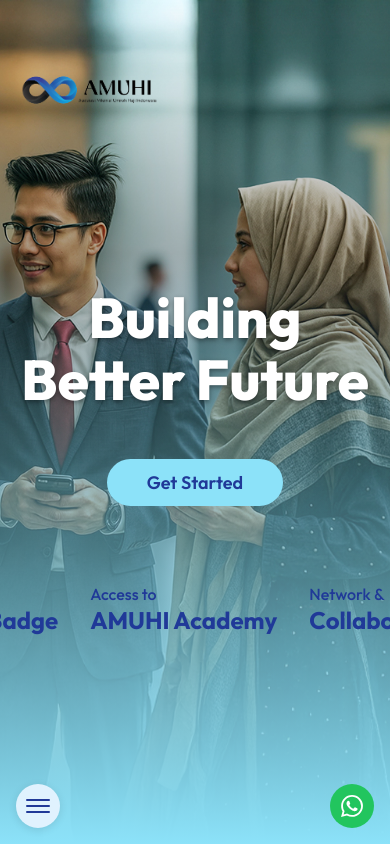
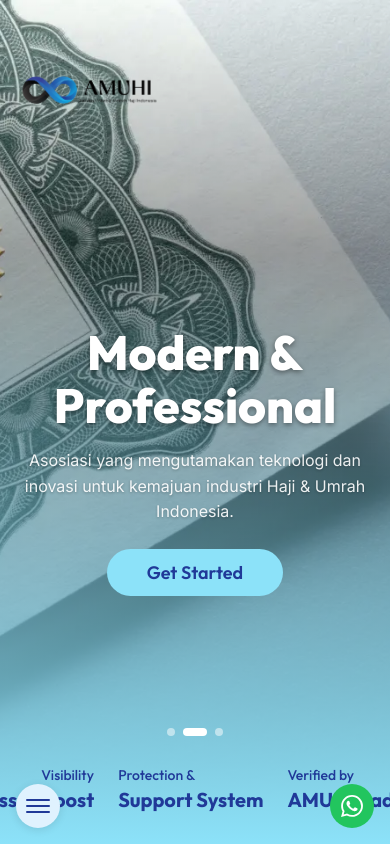
Before and after one commit to nineneel/amuhi-website, a React (Vite) app: page / in a window 390 px wide. Shown: the top 844 px of the page. Built offline with nearby package versions, Linux system fonts and the light colour scheme.

Commit message:
feat(home): implement hero slider

```diff
--- a/src/pages/Home/Hero/Hero.css
+++ b/src/pages/Home/Hero/Hero.css
@@ -7,20 +7,62 @@
   overflow: hidden;
 }
 
-.hero-bg {
+/* Hero Slider */
+.hero-slider {
   position: absolute;
   inset: 0;
   width: 100%;
   height: 100%;
 }
 
-.hero-bg img {
+.hero-swiper {
+  width: 100%;
+  height: 100%;
+}
+
+.hero-swiper .swiper-pagination {
+  bottom: 240px;
+  left: calc((100vw - min(100vw, var(--container-hero))) / 2 + var(--spacing-3xl));
+  width: auto;
+  text-align: left;
+}
+
+.hero-swiper .swiper-pagination-bullet {
+  width: 12px;
+  height: 12px;
+  background: rgba(255, 255, 255, 0.5);
+  opacity: 1;
+  transition: all 0.3s ease;
+}
+
+.hero-swiper .swiper-pagination-bullet-active {
+  background: var(--white);
+  width: 32px;
+  border-radius: 6px;
+}
+
+.hero-slide {
+  position: relative;
+  width: 100%;
+  height: 100%;
+  display: flex;
+  align-items: center;
+}
+
+.hero-slide-bg {
+  position: absolute;
+  inset: 0;
+  width: 100%;
+  height: 100%;
+}
+
+.hero-slide-bg img {
   width: 100%;
   height: 100%;
   object-fit: cover;
 }
 
-.hero-bg::after {
+.hero-slide-bg::after {
   content: '';
   position: absolute;
   inset: 0;
@@ -30,6 +72,17 @@
     rgba(var(--black-rgb), 0.3) 30%,
     rgba(var(--primary-light-rgb), 1) 100%
   );
+}
+
+.hero-slide-content {
+  position: relative;
+  z-index: 1;
+  max-width: var(--container-hero);
+  margin: 0 auto;
+  padding: var(--spacing-5xl) var(--spacing-3xl);
+  width: 100%;
+  color: var(--white);
+  margin-top: 80px;
 }
 
 .hero-logo {
@@ -47,76 +100,83 @@
 }
 
 .hero-container {
-  position: relative;
-  z-index: 1;
-  display: grid;
-  grid-template-columns: 1.8fr 1fr;
-  grid-template-areas: "content form";
-  gap: 60px;
+  position: absolute;
+  bottom: 0;
+  left: 0;
+  right: 0;
+  z-index: 5;
+  display: flex;
+  flex-direction: column;
   align-items: center;
   width: 100%;
-  max-width: var(--container-hero);
-  margin: 0 auto;
-  padding: var(--spacing-5xl) var(--spacing-3xl) 200px;
+  padding: 0 0 var(--spacing-2xl);
 }
 
-.hero-content {
-  grid-area: content;
-  margin-top: 80px;
-}
-
-.hero-form-wrapper {
-  grid-area: form;
-}
-
-.hero-content {
-  color: var(--white);
-}
-
-/* Gradient title style like before */
+/* Gradient title style */
 .hero-title {
   font-family: var(--font-heading);
-  font-size: clamp(6rem, 5vw, 8rem);
+  font-size: clamp(4rem, 5vw, 7rem);
   font-weight: 800;
   line-height: 1.1;
-  margin-bottom: 32px;
+  margin-bottom: 24px;
   text-shadow: 0 1.5px 5px rgba(0, 0, 0, 0.4);
 }
 
 .hero-title span {
   display: block;
-  /* background: linear-gradient(90deg, var(--white), var(--primary-light)); */
-  /* -webkit-background-clip: text;
-  -webkit-text-fill-color: transparent; */
   background-clip: text;
 }
 
-/* Stats Bar - Fixed at bottom for desktop */
+.hero-description {
+  font-size: 1.25rem;
+  line-height: 1.6;
+  max-width: 540px;
+  margin-bottom: 32px;
+  opacity: 0.9;
+  text-shadow: 0 1px 3px rgba(0, 0, 0, 0.3);
+}
+
+/* Stats Bar - Marquee on all devices - Full width */
 .hero-stats {
   z-index: 2;
-  display: flex;
-  justify-content: center;
-  align-items: center;
-  gap: 32px;
-  width: 100%;
-  padding: 32px 24px;
+  width: 100vw;
+  overflow: hidden;
+  position: relative;
+  padding: 24px 0;
   background: transparent;
-  grid-column: 1 / -1; /* Span all columns */
 }
 
 .stats-track {
   display: flex;
-  gap: 40px;
+  gap: 48px;
   align-items: center;
+  width: max-content;
+  animation: scroll-horizontal 30s linear infinite;
+}
+
+/* Pause animation on hover */
+.stats-track:hover {
+  animation-play-state: paused;
+}
+
+@keyframes scroll-horizontal {
+  0% {
+    transform: translateX(0);
+  }
+  100% {
+    transform: translateX(-50%);
+  }
 }
 
 .stat-text {
   font-family: var(--font-heading);
   color: var(--primary-navy);
-  text-align: center;
+  text-align: left;
   display: flex;
   flex-direction: column;
   gap: 4px;
+  white-space: nowrap;
+  flex-shrink: 0;
 }
 
 .stat-line-1 {
@@ -131,15 +191,14 @@
   line-height: 1.2;
 }
 
-/* Hide duplicate stats on desktop (only show first 5) */
-.stat-text:nth-child(n+6) {
-  display: none;
-}
-
 /* Hero Form */
 .hero-form-wrapper {
   max-width: 480px;
   width: 100%;
+  position: absolute;
+  right: calc((100vw - min(100vw, var(--container-hero))) / 2 + var(--spacing-3xl));
+  bottom: 200px;
+  z-index: 10;
 }
 
 /* CTA Button */
@@ -155,7 +214,6 @@
   border-radius: 9999px;
   cursor: pointer;
   transition: all 0.3s ease;
-  margin-top: 24px;
 }
 
 .hero-cta-button:hover {
@@ -215,26 +273,48 @@
     left: calc((100vw - min(100vw, var(--container-hero))) / 2 + 24px);
   }
 
-  .hero-container {
-    grid-template-columns: 1fr;
-    padding: 100px 24px 200px;
-    gap: 40px;
+  .hero-slide-content {
+    padding: 100px 24px;
   }
 
-  .hero-stats {
-    flex-wrap: wrap;
-    gap: 20px;
-    padding: 20px 24px;
-    bottom: 5%;
+  .hero-container {
+    padding: 0 0 var(--spacing-xl);
   }
 
-  .stat-text {
-    font-size: 1rem;
+  .hero-swiper .swiper-pagination {
+    left: 24px;
+    bottom: 180px;
   }
 
-  .stat-item {
-    flex: 1;
-    min-width: 100px;
+  .hero-form-wrapper {
+    right: 24px;
+    bottom: 160px;
+    max-width: 400px;
+  }
+
+  .stats-track {
+    gap: 32px;
+  }
+}
+
+@media (max-width: 768px) {
+  .hero-form-wrapper {
+    display: none;
+  }
+
+  .hero-cta-button {
+    display: inline-block;
+  }
+
+  .hero-modal-overlay {
+    display: flex;
+  }
+
+  .hero-swiper .swiper-pagination {
+    bottom: 140px;
+    left: 50%;
+    transform: translateX(-50%);
+    text-align: center;
   }
 }
 
@@ -245,103 +325,60 @@
     width: 140px;
   }
 
-  .hero-container {
-    padding: 0;
-    display: flex;
-    flex-direction: column;
-    justify-content: center;
-    /* min-height: 100vh; */
-  }
-
-  .hero-content {
-    flex: 1;
+  .hero-slide-content {
+    padding: 20% 20px 0;
     display: flex;
     flex-direction: column;
     justify-content: center;
     align-items: center;
     text-align: center;
-    order: 1;
-    padding: 20% 20px 0;
     margin-top: 0;
   }
 
   .hero-title {
-    font-size: 3.5rem;
+    font-size: 3rem;
+    text-align: center;
+    margin-bottom: 16px;
+  }
+
+  .hero-description {
+    font-size: 1rem;
     text-align: center;
     margin-bottom: 24px;
   }
 
-  /* Show CTA button on mobile */
-  .hero-cta-button {
-    display: inline-block;
-  }
-
-  /* Hide form on mobile */
-  .hero-form-wrapper {
-    display: none;
-  }
-
-  /* Show modal on mobile */
-  .hero-modal-overlay {
-    display: flex;
+  .hero-container {
+    padding-bottom: var(--spacing-md);
   }
 
   .hero-stats {
-    padding: 10% 0 0 0;
-    order: 2;
-    width: 100%;
-    overflow: hidden;
-    position: relative;
-    margin: 0;
+    padding: 16px 0;
+    width: 100vw;
   }
 
   .stats-track {
-    display: flex;
-    gap: 32px;
-    animation: scroll-horizontal 20s linear infinite;
-    width: max-content;
-  }
-
-  /* Pause animation on hover/touch */
-  .stats-track:hover {
-    animation-play-state: paused;
-  }
-
-  .stat-text {
-    text-align: left;
-    white-space: nowrap;
-    flex-shrink: 0;
-    display: flex; /* Show all stats on mobile for scrolling */
-    gap: 2px;
+    gap: 24px;
+    animation-duration: 20s;
   }
 
   .stat-line-1 {
-    font-size: 1rem;
+    font-size: 0.875rem;
   }
 
   .stat-line-2 {
-    font-size: 1.5rem;
-  }
-
-  .stat-text:nth-child(n+6) {
-    display: flex; /* Override desktop hiding */
-  }
-
-  /* Keyframe animation for horizontal scroll */
-  @keyframes scroll-horizontal {
-    0% {
-      transform: translateX(0);
-    }
-    100% {
-      transform: translateX(-50%);
-    }
-  }
-
-  .stat-value {
     font-size: 1.25rem;
   }
 
-  .stat-label {
-    font-size: 0.65rem;
+  .hero-swiper .swiper-pagination {
+    bottom: 100px;
+  }
+
+  .hero-swiper .swiper-pagination-bullet {
+    width: 8px;
+    height: 8px;
+  }
+
+  .hero-swiper .swiper-pagination-bullet-active {
+    width: 24px;
   }
 }
--- a/src/pages/Home/Hero/index.tsx
+++ b/src/pages/Home/Hero/index.tsx
@@ -1,6 +1,31 @@
 import { useState } from 'react';
+import { Swiper, SwiperSlide } from 'swiper/react';
+import { Pagination, Autoplay, EffectFade } from 'swiper/modules';
+import 'swiper/css';
+import 'swiper/css/pagination';
 import LeadForm, { type LeadFormData } from '../../../components/common/LeadForm';
+import hero1 from '../../../assets/home-hero/hero-1.jpg';
+import hero2 from '../../../assets/home-hero/hero-2.webp';
+import hero3 from '../../../assets/home-hero/hero-3.webp';
 import './Hero.css';
+
+const heroSlides = [
+    {
+        image: hero1,
+        title: ['Building', 'Better Future'],
+        description: 'Bergabunglah bersama AMUHI untuk membangun ekosistem Haji & Umrah yang modern, transparan, dan terpercaya.',
+    },
+    {
+        image: hero2,
+        title: ['Modern &', 'Professional'],
+        description: 'Asosiasi yang mengutamakan teknologi dan inovasi untuk kemajuan industri Haji & Umrah Indonesia.',
+    },
+    {
+        image: hero3,
+        title: ['Trusted', 'Network'],
+        description: 'Jaringan kolaborasi terpercaya yang menghubungkan travel, mitra, dan jamaah di seluruh Indonesia.',
+    },
+];
 
 const stats = [
     { line1: 'Verified by', line2: 'AMUHI Badge' },
@@ -20,8 +45,42 @@ export default function Hero() {
 
     return (
         <section id="home" className="hero">
-            <div className="hero-bg">
-                <img src="/hero-bg.jpg" alt="AMUHI Team" />
+            {/* Hero Slider Background */}
+            <div className="hero-slider">
+                <Swiper
+                    modules={[Pagination, Autoplay, EffectFade]}
+                    effect="fade"
+                    fadeEffect={{ crossFade: true }}
+                    slidesPerView={1}
+                    pagination={{ clickable: true }}
+                    autoplay={{ delay: 5000, disableOnInteraction: false }}
+                    loop={true}
+                    className="hero-swiper"
+                >
+                    {heroSlides.map((slide, index) => (
+                        <SwiperSlide key={index}>
+                            <div className="hero-slide">
+                                <div className="hero-slide-bg">
+                                    <img src={slide.image} alt={slide.title.join(' ')} />
+                                </div>
+                                <div className="hero-slide-content">
+                                    <h1 className="hero-title">
+                                        {slide.title.map((line, i) => (
+                                            <span key={i}>{line}</span>
+                                        ))}
+                                    </h1>
+                                    <p className="hero-description">{slide.description}</p>
+                                    <button
+                                        className="hero-cta-button"
+                                        onClick={() => setIsModalOpen(true)}
+                                    >
+                                        Get Started
+                                    </button>
+                                </div>
+                            </div>
+                        </SwiperSlide>
+                    ))}
+                </Swiper>
             </div>
 
             <div className="hero-logo">
@@ -29,24 +88,11 @@ export default function Hero() {
             </div>
 
             <div className="hero-container">
-                <div className="hero-content">
-                    <h1 className="hero-title">
-                        <span>Building</span>
-                        <span>Better Future</span>
-                    </h1>
-                    <button
-                        className="hero-cta-button"
-                        onClick={() => setIsModalOpen(true)}
-                    >
-                        Get Started
-                    </button>
-                </div>
-
-                {/* Stats bar */}
+                {/* Stats bar with marquee */}
                 <div className="hero-stats">
                     <div className="stats-track">
-                        {/* Render stats twice for seamless loop */}
-                        {[...stats, ...stats].map((stat, index) => (
+                        {/* Render stats multiple times for seamless loop */}
+                        {[...stats, ...stats, ...stats, ...stats].map((stat, index) => (
                             <div key={index} className="stat-text">
                                 <div className="stat-line-1">{stat.line1}</div>
                                 <div className="stat-line-2">{stat.line2}</div>
```
